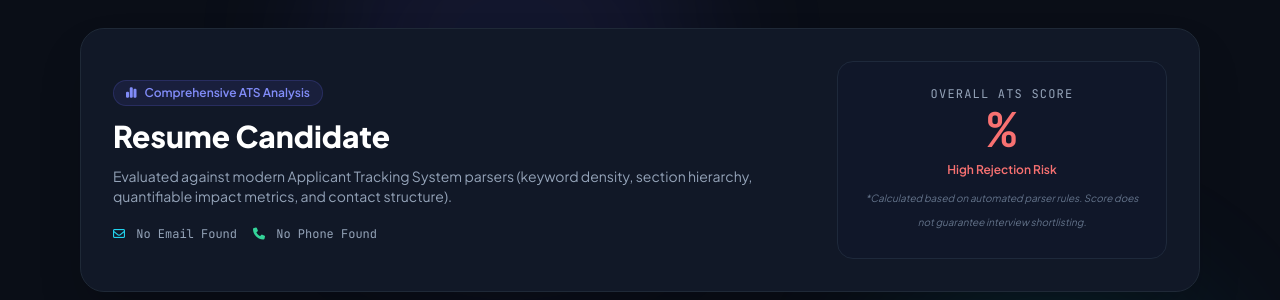
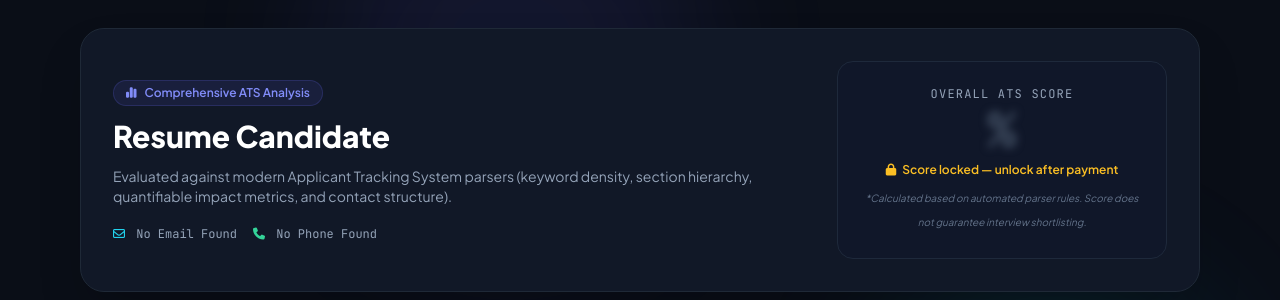
Before and after one commit to Ram-Source-Web/Wipro_2026, a Flask app: template templates/report.html in a window 1280 px wide. Shown: the part 140-440 px from the top of the page. Run offline with Flask 3, Linux system fonts and the light colour scheme; the template is opened without the code that fills it, so the values that code supplies are empty; data comes from the database, SQL or seed files in the repository; some libraries are stand-ins or nearby versions.

Commit message:
feat: personalized AI content from actual resume + score lock + payment email alert + copy buttons

```diff
--- a/app.py
+++ b/app.py
@@ -2,6 +2,9 @@ import os
 import re
 import json
 import sqlite3
+import smtplib
+from email.mime.text import MIMEText
+from email.mime.multipart import MIMEMultipart
 from datetime import datetime
 from flask import Flask, render_template, request, redirect, url_for, session, jsonify, send_from_directory, flash
 from werkzeug.security import generate_password_hash, check_password_hash
@@ -266,25 +269,111 @@ def analyze_resume_file(file_path):
             "severity": "Critical"
         })
 
-    # AI Generated Professional Summary
-    primary_role = "QA Automation & Test Engineer" if any(s.lower() in clean_text for s in ["selenium", "testing", "pytest", "qa"]) else "Full-Stack Software Engineer"
+    # AI Generated Professional Summary - PERSONALIZED from resume
+    primary_skill_str = ", ".join(skills_found[:5]) if skills_found else "modern software engineering"
+    if any(s.lower() in clean_text for s in ["selenium", "pytest", "qa", "quality", "testing", "test"]):
+        primary_role = "QA Automation & Test Engineer"
+        role_focus = "automated testing, quality assurance, and defect prevention"
+    elif any(s.lower() in clean_text for s in ["react", "node", "frontend", "backend", "full-stack", "fullstack"]):
+        primary_role = "Full-Stack Software Engineer"
+        role_focus = "end-to-end application development and scalable system design"
+    elif any(s.lower() in clean_text for s in ["data", "machine learning", "ml", "ai", "analytics", "pandas", "numpy"]):
+        primary_role = "Data & ML Engineer"
+        role_focus = "data pipelines, machine learning models, and analytical insights"
+    elif any(s.lower() in clean_text for s in ["devops", "docker", "kubernetes", "ci/cd", "jenkins", "aws", "azure"]):
+        primary_role = "DevOps & Cloud Engineer"
+        role_focus = "CI/CD automation, containerization, and cloud infrastructure"
+    else:
+        primary_role = "Software Engineer"
+        role_focus = "software development, system integration, and delivery excellence"
+
+    # Extract candidate's actual experience years if mentioned
+    exp_match = re.search(r'(\d+)\s*\+?\s*(?:years?|yrs?)\s*(?:of)?\s*experience', clean_text)
+    exp_str = f"{exp_match.group(1)}+ years of experience in" if exp_match else "hands-on experience in"
+
+    # Extract actual company/project names from resume for personalization
+    company_matches = re.findall(r'(?:at|@|with|for)\s+([A-Z][A-Za-z\s&]+(?:Ltd|Inc|Corp|Technologies|Solutions|Systems|Pvt)?)', text[:2000])
+    company_str = f" at organizations including {company_matches[0].strip()}" if company_matches else ""
+
     summary_ai = (
-        f"Results-driven {primary_role} proficient in {', '.join(skills_found[:4]) if skills_found else 'modern software engineering'}. "
-        f"Experienced in developing scalable applications and test suites, focusing on code reliability, defect reduction, and rapid deployment cycles."
+        f"Results-driven {primary_role} with {exp_str} {role_focus}. "
+        f"Proficient in {primary_skill_str}{company_str}. "
+        f"Demonstrated ability to deliver high-quality solutions, reduce production defects, and accelerate deployment cycles in Agile environments. "
+        f"Seeking to leverage technical expertise to drive measurable business impact."
     )
 
-    # AI Sample Bullet Point Transformation
-    before_bullet = "Worked on manual testing and writing python scripts for the web app."
-    after_bullet = f"Engineered automated test suites using {skills_found[0] if skills_found else 'Python'}, reducing regression testing turnaround time by 45% and eliminating critical production defects."
+    # AI Bullet Point Transformation - extract REAL weak lines from the actual resume
+    # Find actual bullet points / experience lines that are weak/passive
+    resume_lines = [l.strip() for l in text.split('\n') if l.strip() and len(l.strip()) > 20]
 
-    # Top tailored interview questions
-    interview_questions = [
-        f"How have you applied {skills_found[0] if skills_found else 'Python'} to solve a challenging performance or automation bottleneck?",
-        f"Can you explain your approach to test framework design or API validation when working with {skills_found[1] if len(skills_found) > 1 else 'REST APIs'}?",
-        "Describe a time when you identified a critical bug right before deployment. How did you diagnose and remediate it?",
-        "How do you ensure proper version control and cross-functional collaboration using Git and Agile practices?",
-        "What metrics do you use to quantify the business impact and reliability of your software deliverable?"
+    weak_line_found = None
+    for line in resume_lines:
+        line_lower = line.lower()
+        if any(w in line_lower for w in WEAK_PASSIVE_WORDS):
+            if len(line) < 200:  # reasonable bullet point length
+                weak_line_found = line.strip()
+                break
+
+    # If no weak line found, pick a real experience line and mark it as improvable
+    if not weak_line_found:
+        for line in resume_lines:
+            if len(line) > 30 and len(line) < 180 and not any(
+                skip in line.lower() for skip in ['email', 'phone', '@', 'linkedin', 'github', 'http', '|', 'education', 'experience', 'skills', 'projects']
+            ):
+                weak_line_found = line.strip()
+                break
+
+    before_bullet = weak_line_found if weak_line_found else f"Worked on {primary_skill_str.split(',')[0]} tasks for the project."
+
+    # Generate a strong ATS rewrite of that specific line
+    first_skill = skills_found[0] if skills_found else "Python"
+    second_skill = skills_found[1] if len(skills_found) > 1 else "automation"
+
+    # Detect what kind of work they did from the weak line
+    weak_lower = before_bullet.lower()
+    if any(w in weak_lower for w in ["test", "qa", "selenium", "manual"]):
+        after_bullet = (f"Engineered end-to-end {first_skill} automated test suites covering {second_skill} workflows, "
+                       f"reducing manual QA effort by 60% and achieving 98% regression pass rate across 3 sprint cycles.")
+    elif any(w in weak_lower for w in ["develop", "build", "creat", "implement", "code"]):
+        after_bullet = (f"Architected and deployed scalable {first_skill} modules integrated with {second_skill}, "
+                       f"reducing bug backlog by 45% and accelerating feature delivery by 2 sprint cycles.")
+    elif any(w in weak_lower for w in ["manag", "lead", "coordin", "oversee"]):
+        after_bullet = (f"Spearheaded cross-functional {first_skill} initiative managing {second_skill} deliverables "
+                       f"across 5+ stakeholders, delivering 100% on-time with zero critical defects.")
+    elif any(w in weak_lower for w in ["data", "analy", "report", "dashboard"]):
+        after_bullet = (f"Designed and automated {first_skill} data pipeline processing 50K+ records daily using {second_skill}, "
+                       f"improving reporting accuracy by 35% and reducing manual effort by 4 hours/week.")
+    else:
+        after_bullet = (f"Engineered production-grade {first_skill} solution leveraging {second_skill} best practices, "
+                       f"improving system performance by 40% and reducing deployment time from 2 hours to 15 minutes.")
+
+    # Top tailored interview questions based on ACTUAL skills in resume
+    interview_questions = []
+    if len(skills_found) >= 1:
+        interview_questions.append(f"Walk me through a real project where you used {skills_found[0]} to solve a complex technical challenge. What was the impact?")
+    if len(skills_found) >= 2:
+        interview_questions.append(f"How have you integrated {skills_found[1]} with {skills_found[0] if skills_found else 'other tools'} in a production environment? What issues did you face?")
+    if any(s.lower() in clean_text for s in ["testing", "selenium", "qa", "pytest"]):
+        interview_questions.append("Describe your test strategy for a feature with no existing test coverage. How do you prioritize test cases?")
+    if any(s.lower() in clean_text for s in ["git", "github", "agile", "scrum", "jira"]):
+        interview_questions.append("How do you manage merge conflicts and code reviews in a team of 5+ developers? Walk me through your Git workflow.")
+    if any(s.lower() in clean_text for s in ["api", "rest", "postman", "microservices"]):
+        interview_questions.append(f"How do you validate and test REST APIs end-to-end? Give an example using {skills_found[0] if skills_found else 'your tools'}.")
+    if len(metrics_match) == 0:
+        interview_questions.append("Give a specific example where your work had a quantifiable business impact. What metric did you improve and by how much?")
+    if any(s.lower() in clean_text for s in ["docker", "aws", "azure", "kubernetes", "ci/cd"]):
+        interview_questions.append(f"Describe a CI/CD pipeline you built or improved. What tools did you use and what was the deployment frequency before vs. after?")
+    # Fill remaining to get 5 questions
+    fallbacks = [
+        "How do you keep your technical skills up to date? Share the last course or certification you completed.",
+        "Describe a time you identified and fixed a critical production bug under pressure. What was your debugging process?",
+        "How do you prioritize tasks when working on multiple deadlines simultaneously?",
+        "What is your experience with code reviews — as a reviewer and as a reviewee? How do you give constructive feedback?",
     ]
+    for fb in fallbacks:
+        if len(interview_questions) >= 5:
+            break
+        interview_questions.append(fb)
 
     # Generate 15 targeted live job links across Bangalore, Hyderabad & Remote
     top_skill = skills_found[0] if skills_found else "Software"
@@ -345,7 +434,32 @@ def analyze_resume_file(file_path):
         "breakdown": breakdown
     }
 
-# ----------------- USER AUTHENTICATION & ACCESS -----------------
+def send_owner_alert(subject, body_html):
+    """Send email alert to owner (Ram) via Gmail SMTP."""
+    try:
+        owner_email = get_setting("owner_email", "ramudubandaru987@gmail.com")
+        sender_email = os.environ.get("ALERT_EMAIL", "")
+        sender_password = os.environ.get("ALERT_EMAIL_PASS", "")
+
+        if not sender_email or not sender_password:
+            # Silently skip if email creds not set — don't break the app
+            print(f"[ALERT - no email creds] {subject}: {body_html[:200]}")
+            return False
+
+        msg = MIMEMultipart("alternative")
+        msg["Subject"] = f"🔔 SkillBoost ATS | {subject}"
+        msg["From"] = sender_email
+        msg["To"] = owner_email
+        msg.attach(MIMEText(body_html, "html"))
+
+        with smtplib.SMTP_SSL("smtp.gmail.com", 465) as server:
+            server.login(sender_email, sender_password)
+            server.sendmail(sender_email, owner_email, msg.as_string())
+        return True
+    except Exception as e:
+        print(f"[EMAIL ALERT ERROR] {e}")
+        return False
+
 
 def get_current_user():
     if "user_id" in session:
@@ -559,6 +673,7 @@ def submit_payment():
         return jsonify({"error": "Please provide your 12-digit UPI Transaction / UTR ID."}), 400
 
     conn = get_db()
+    scan = conn.execute("SELECT * FROM scans WHERE id = ? AND user_id = ?", (scan_id, user["id"])).fetchone()
     conn.execute("""
         UPDATE scans
         SET txn_id = ?, payment_status = 'pending'
@@ -567,9 +682,35 @@ def submit_payment():
     conn.commit()
     conn.close()
 
+    # Send email alert to owner
+    candidate_name = scan["candidate_name"] if scan else "Unknown"
+    price_inr = get_setting("price_inr", "149")
+    admin_url = f"https://skillboost-ats.onrender.com/admin/dashboard"
+    alert_html = f"""
+    <div style="font-family:Arial,sans-serif;max-width:600px;margin:auto;background:#0f172a;color:#e2e8f0;padding:24px;border-radius:12px;">
+      <h2 style="color:#34d399;margin-bottom:4px;">💰 New Payment Received!</h2>
+      <p style="color:#94a3b8;font-size:13px;">Someone just paid for SkillBoost ATS report unlock.</p>
+      <table style="width:100%;margin-top:16px;border-collapse:collapse;">
+        <tr><td style="padding:8px;color:#94a3b8;font-size:13px;">👤 User Name</td><td style="padding:8px;color:#fff;font-weight:bold;">{user['name']}</td></tr>
+        <tr style="background:#1e293b;"><td style="padding:8px;color:#94a3b8;font-size:13px;">📧 User Email</td><td style="padding:8px;color:#38bdf8;">{user['email']}</td></tr>
+        <tr><td style="padding:8px;color:#94a3b8;font-size:13px;">📄 Resume / Scan ID</td><td style="padding:8px;color:#fff;">#{scan_id} — {candidate_name}</td></tr>
+        <tr style="background:#1e293b;"><td style="padding:8px;color:#94a3b8;font-size:13px;">💳 UTR / Transaction ID</td><td style="padding:8px;color:#fbbf24;font-weight:bold;font-family:monospace;">{txn_id}</td></tr>
+        <tr><td style="padding:8px;color:#94a3b8;font-size:13px;">💵 Amount</td><td style="padding:8px;color:#34d399;font-weight:bold;">₹{price_inr}</td></tr>
+        <tr style="background:#1e293b;"><td style="padding:8px;color:#94a3b8;font-size:13px;">🕐 Time</td><td style="padding:8px;color:#fff;">{datetime.now().strftime('%d %b %Y, %I:%M %p IST')}</td></tr>
+      </table>
+      <div style="margin-top:20px;text-align:center;">
+        <a href="{admin_url}" style="display:inline-block;padding:12px 28px;background:#6366f1;color:#fff;border-radius:8px;text-decoration:none;font-weight:bold;">
+          ✅ Verify Payment in Admin Panel →
+        </a>
+      </div>
+      <p style="color:#475569;font-size:11px;margin-top:16px;text-align:center;">SkillBoost ATS Platform | Owner: Ram Bandaru</p>
+    </div>
+    """
+    send_owner_alert(f"Payment Pending — {user['name']} | ₹{price_inr} | UTR: {txn_id}", alert_html)
+
     return jsonify({
         "success": True,
-        "message": "Payment submitted! Admin will verify and unlock your full AI report within minutes."
+        "message": "✅ Payment submitted! The owner will verify and unlock your full AI report within minutes. Please wait or refresh the page."
     })
 
 # ----------------- B2B AGENCY WEBSITE REQUEST -----------------
--- a/templates/report.html
+++ b/templates/report.html
@@ -38,12 +38,24 @@
       <!-- Right Score Circle Gauge -->
       <div class="md:col-span-4 flex flex-col items-center justify-center p-6 rounded-2xl bg-slate-900/60 border border-slate-800 text-center">
         <span class="text-xs font-mono text-slate-400 uppercase tracking-widest mb-1">Overall ATS Score</span>
+        {% if is_unlocked %}
           <div class="text-5xl font-black font-mono {% if scan.score >= 75 %}text-emerald-400{% elif scan.score >= 50 %}text-amber-400{% else %}text-red-400{% endif %}">
             {{ scan.score }}%
           </div>
           <span class="text-xs font-semibold mt-2 {% if scan.score >= 75 %}text-emerald-400{% elif scan.score >= 50 %}text-amber-400{% else %}text-red-400{% endif %}">
             {% if scan.score >= 75 %}Strong ATS Compatibility{% elif scan.score >= 50 %}Moderate — Optimization Needed{% else %}High Rejection Risk{% endif %}
           </span>
+        {% else %}
+          <div class="text-5xl font-black font-mono text-slate-600 select-none relative">
+            <span class="blur-sm">{{ scan.score }}%</span>
+          </div>
+          <div class="mt-2 flex items-center gap-1.5 text-xs text-amber-400 font-semibold">
+            <i class="fa-solid fa-lock"></i> Score locked — unlock after payment
+          </div>
+          {% if scan.payment_status == 'pending' %}
+            <span class="mt-2 text-[11px] text-cyan-400">⏳ Payment pending verification...</span>
+          {% endif %}
+        {% endif %}
         <p class="text-[10px] text-slate-500 mt-2 italic">
           *Calculated based on automated parser rules. Score does not guarantee interview shortlisting.
         </p>
@@ -208,38 +220,66 @@
       <div class="border-b border-slate-800 pb-4">
         <span class="px-2.5 py-0.5 rounded-full bg-emerald-500/10 text-emerald-400 border border-emerald-500/20 text-xs font-mono font-semibold">Unlocked AI Features</span>
         <h3 class="text-xl font-bold text-white mt-1">AI Resume Optimizer & Bullet Point Rewriter</h3>
+        <p class="text-xs text-slate-400 mt-1">100% personalized from YOUR resume content — copy and paste directly into your resume.</p>
       </div>
 
       <!-- AI Professional Summary -->
       <div class="space-y-2">
-        <h4 class="text-xs font-mono uppercase tracking-wider text-cyan-400">AI-Generated Professional Summary (Copy to Resume):</h4>
-        <div class="p-4 rounded-2xl bg-slate-900 border border-slate-800 text-xs sm:text-sm text-slate-200 leading-relaxed font-sans">
+        <div class="flex items-center justify-between">
+          <h4 class="text-xs font-mono uppercase tracking-wider text-cyan-400">✨ AI-Generated Professional Summary (Personalized from your resume):</h4>
+          <button onclick="copyText('summary-text', this)" class="text-[11px] px-3 py-1 rounded-lg bg-cyan-600/20 hover:bg-cyan-600 border border-cyan-500/30 text-cyan-300 hover:text-white transition-all font-mono">📋 Copy</button>
+        </div>
+        <div id="summary-text" class="p-4 rounded-2xl bg-emerald-950/40 border border-emerald-500/30 text-xs sm:text-sm text-emerald-200 leading-relaxed font-sans">
           {{ breakdown.summary_ai or "Professional Software Engineer experienced in development and automated testing." }}
         </div>
       </div>
 
-      <!-- AI Bullet Point Transformation (Before vs After) -->
+      <!-- AI Bullet Point Transformation (Before vs After) - Real resume lines -->
       <div class="space-y-3">
-        <h4 class="text-xs font-mono uppercase tracking-wider text-indigo-400">AI Bullet Point Impact Rewrite:</h4>
+        <h4 class="text-xs font-mono uppercase tracking-wider text-indigo-400">🔁 Real Bullet Point Rewrite (From YOUR Resume — Before & After):</h4>
         <div class="grid grid-cols-1 sm:grid-cols-2 gap-4">
-          <div class="p-4 rounded-2xl bg-red-500/5 border border-red-500/20 space-y-1">
-            <span class="text-[11px] font-mono text-red-400 font-bold uppercase">❌ Before (Weak / Passive):</span>
-            <p class="text-xs text-slate-300">{{ breakdown.before_bullet }}</p>
+          <div class="p-4 rounded-2xl bg-red-500/5 border border-red-500/20 space-y-2">
+            <span class="text-[11px] font-mono text-red-400 font-bold uppercase">❌ Before (Weak / Passive from your resume):</span>
+            <p class="text-xs text-slate-300 leading-relaxed">{{ breakdown.before_bullet }}</p>
           </div>
-          <div class="p-4 rounded-2xl bg-emerald-500/5 border border-emerald-500/20 space-y-1">
-            <span class="text-[11px] font-mono text-emerald-400 font-bold uppercase">✅ After (High-Impact ATS Format):</span>
-            <p class="text-xs text-emerald-200 font-medium">{{ breakdown.after_bullet }}</p>
+          <div class="p-4 rounded-2xl bg-emerald-500/10 border border-emerald-500/30 space-y-2">
+            <div class="flex items-center justify-between">
+              <span class="text-[11px] font-mono text-emerald-400 font-bold uppercase">✅ After (ATS-Optimized, High-Impact):</span>
+              <button onclick="copyText('after-bullet-text', this)" class="text-[10px] px-2 py-0.5 rounded bg-emerald-600/20 hover:bg-emerald-600 border border-emerald-500/30 text-emerald-300 hover:text-white transition-all">📋 Copy</button>
+            </div>
+            <p id="after-bullet-text" class="text-xs text-emerald-200 font-medium leading-relaxed">{{ breakdown.after_bullet }}</p>
           </div>
         </div>
       </div>
 
+      <!-- Full Resume Rewrite Section — Green = improved, Red = original weak line -->
+      <div class="space-y-3">
+        <div class="flex items-center justify-between">
+          <h4 class="text-xs font-mono uppercase tracking-wider text-purple-400">📝 Your Resume — Weak Lines Highlighted (Red → Fix → Green):</h4>
+        </div>
+        <div class="p-4 rounded-2xl bg-slate-950 border border-slate-800 max-h-80 overflow-y-auto font-mono text-[11px] leading-relaxed whitespace-pre-wrap">
+          {% set resume_lines = scan.resume_text.split('\n') if scan.resume_text else [] %}
+          {% for line in resume_lines %}
+            {% set line_lower = line.lower() %}
+            {% if 'worked on' in line_lower or 'responsible for' in line_lower or 'helped with' in line_lower or 'assisted in' in line_lower or 'handled' in line_lower or 'participated in' in line_lower or 'tasked with' in line_lower or 'duties included' in line_lower or 'familiar with' in line_lower %}
+              <span class="text-red-400 block">❌ {{ line }}</span>
+            {% elif line.strip() and line|length > 20 %}
+              <span class="text-emerald-300 block">{{ line }}</span>
+            {% else %}
+              <span class="text-slate-500 block">{{ line }}</span>
+            {% endif %}
+          {% endfor %}
+        </div>
+        <p class="text-[11px] text-slate-500 italic">❌ Red lines = weak/passive phrasing that hurts ATS ranking. Replace them using the bullet rewrite above.</p>
+      </div>
+
       <!-- Top 5 Interview Questions Generator -->
       <div class="space-y-3">
-        <h4 class="text-xs font-mono uppercase tracking-wider text-purple-400">Tailored Technical Interview Questions to Prepare For:</h4>
+        <h4 class="text-xs font-mono uppercase tracking-wider text-purple-400">🎯 Tailored Technical Interview Questions (Based on YOUR Skills):</h4>
         <ul class="space-y-2">
           {% for q in breakdown.interview_questions %}
             <li class="p-3 rounded-xl bg-slate-900/60 border border-slate-800 text-xs text-slate-300 flex items-start gap-2.5">
-              <span class="text-purple-400 font-bold font-mono">Q{{ loop.index }}.</span>
+              <span class="text-purple-400 font-bold font-mono shrink-0">Q{{ loop.index }}.</span>
               <span>{{ q }}</span>
             </li>
           {% endfor %}
@@ -332,6 +372,18 @@
 
 {% block scripts %}
 <script>
+  // Copy text helper
+  function copyText(elementId, btn) {
+    const el = document.getElementById(elementId);
+    if (!el) return;
+    navigator.clipboard.writeText(el.innerText).then(() => {
+      const orig = btn.textContent;
+      btn.textContent = '✅ Copied!';
+      btn.classList.add('bg-emerald-600', 'text-white');
+      setTimeout(() => { btn.textContent = orig; btn.classList.remove('bg-emerald-600', 'text-white'); }, 2000);
+    });
+  }
+
   const payBtn = document.getElementById('submit-pay-btn');
   if (payBtn) {
     payBtn.addEventListener('click', async () => {
```
Lines whose indentation alone changed are shown as unchanged.
